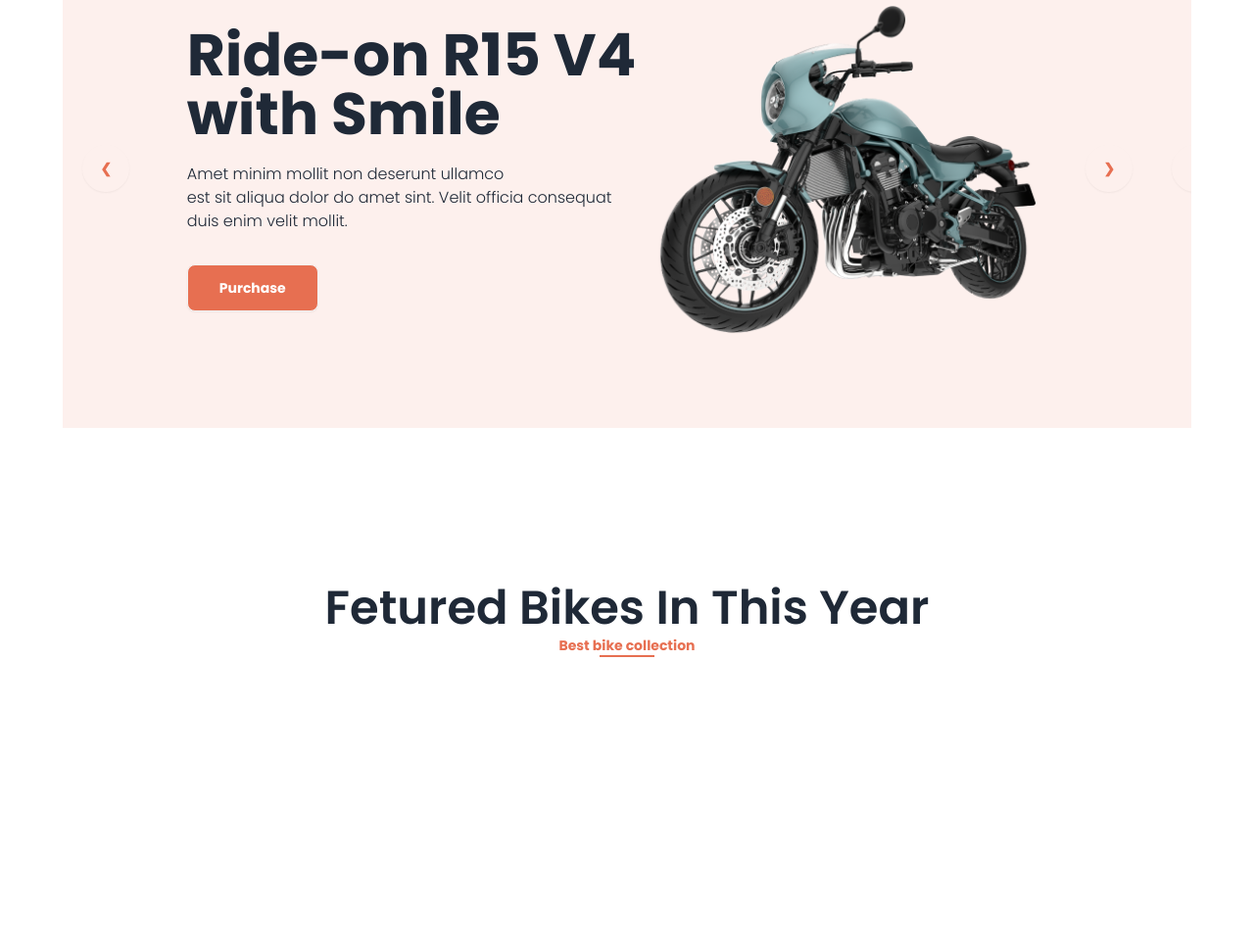
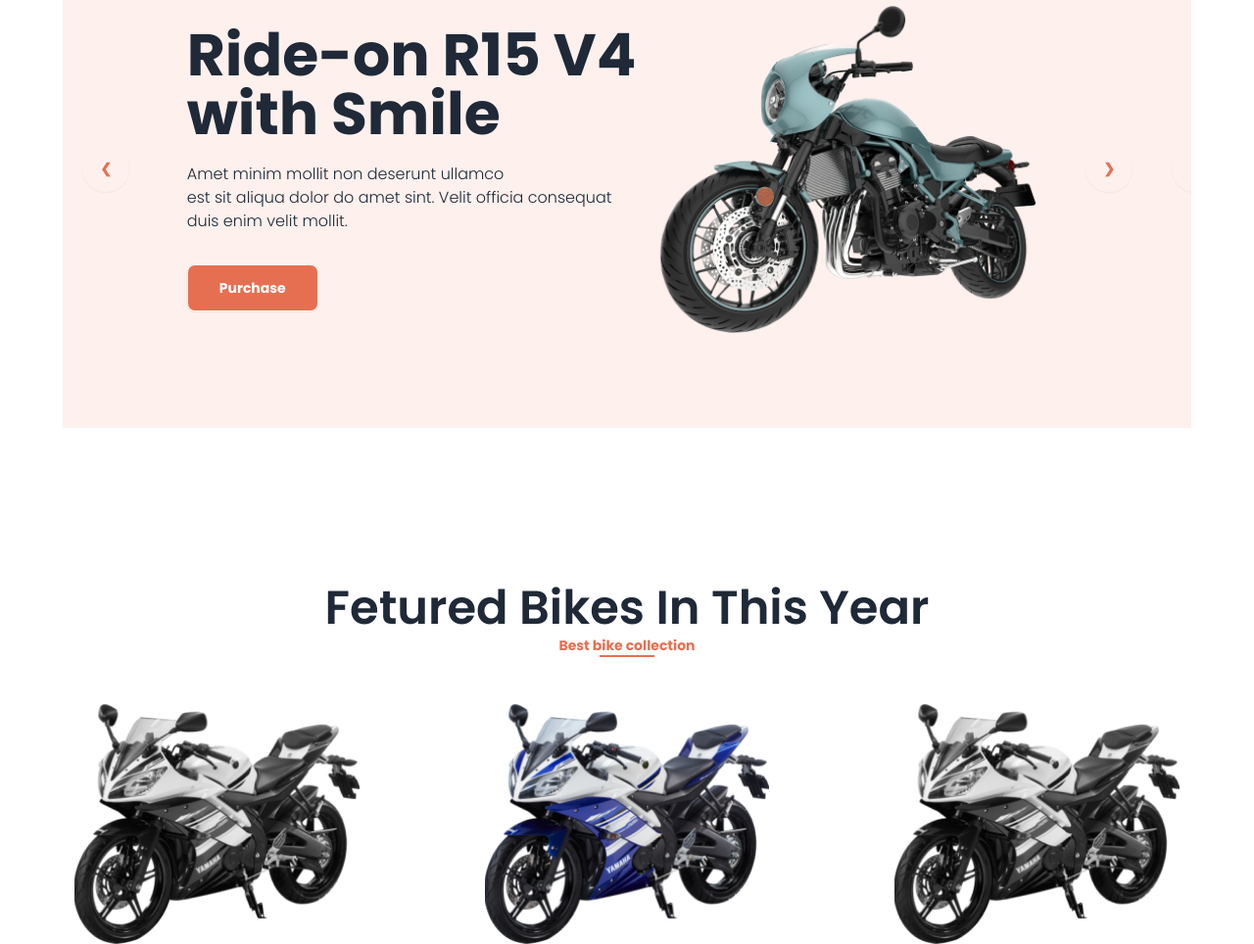
Before and after one commit to sazzadzia77/biker-zone-website, a plain HTML site: page index.html in a window 1280 px wide. Shown: the part 221-1185 px from the top of the page at 98% size. Before the commit the page ends 940 px from the top, so only its background shows below. Drawn offline with nearby package versions, Linux system fonts and the light colour scheme.

Commit message:
added featured bikes section

```diff
--- a/index.html
+++ b/index.html
@@ -176,12 +176,26 @@
  </header>
  <main>
     <!-- Featured Bike Section -->
-     <section class="px-3">
+     <section class="max-w-6xl mx-auto px-3">
+        <!-- Title -->
         <div class="text-center mb-12 ">
             <h2 class="font-semibold text-5xl">Fetured Bikes In This Year</h2>
         <p class="text-btn_primary font-bold text-sm mt-1">Best bike collection</p>
         <hr class="border border-btn_primary max-w-14 mx-auto">
         </div>
+        <!-- Image containers -->
+         <div class="grid grid-cols-1 md:grid-cols-2 lg:grid-cols-3 gap-x-32 gap-y-28">
+            <!-- Image container -->
+             <div>
+                <img class="grayscale w-full" src="./images/others/feature-bike.png" alt="">
+             </div>
+             <div>
+                <img class="w-full" src="./images/others/feature-bike.png" alt="">
+             </div>
+             <div>
+                <img class="grayscale w-full" src="./images/others/feature-bike.png" alt="">
+             </div>
+         </div>
      </section>
  </main>
 </body>
```
